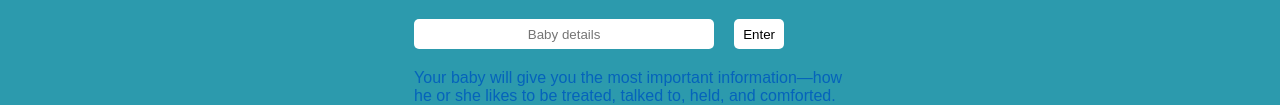
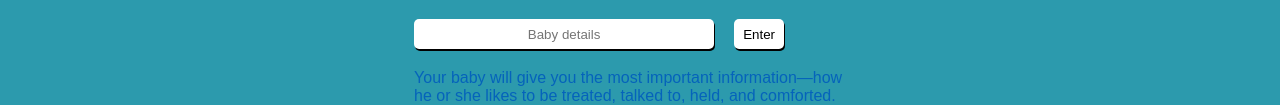
Before and after one commit to teja143kt/Baby-care, a plain HTML site: page baby.html in a window 1280 px wide. Shown: the part 457-562 px from the top of the page. Drawn offline with Linux system fonts and the light colour scheme; files whose address does not match are found by name.

Commit message:
Update baby.css

```diff
--- a/baby.css
+++ b/baby.css
@@ -83,6 +83,7 @@ main{
     border-radius: 5px;
     margin-bottom: 20px;
     margin-top: 20px;
+    box-shadow: 1px 2px;
 }
 .top button{
     height: 30px;
@@ -91,6 +92,7 @@ main{
     border: none;
     border-radius: 5px;
     background-color: white;
+    box-shadow: 1px 2px;
 }
 .row{
     display: grid;
```
